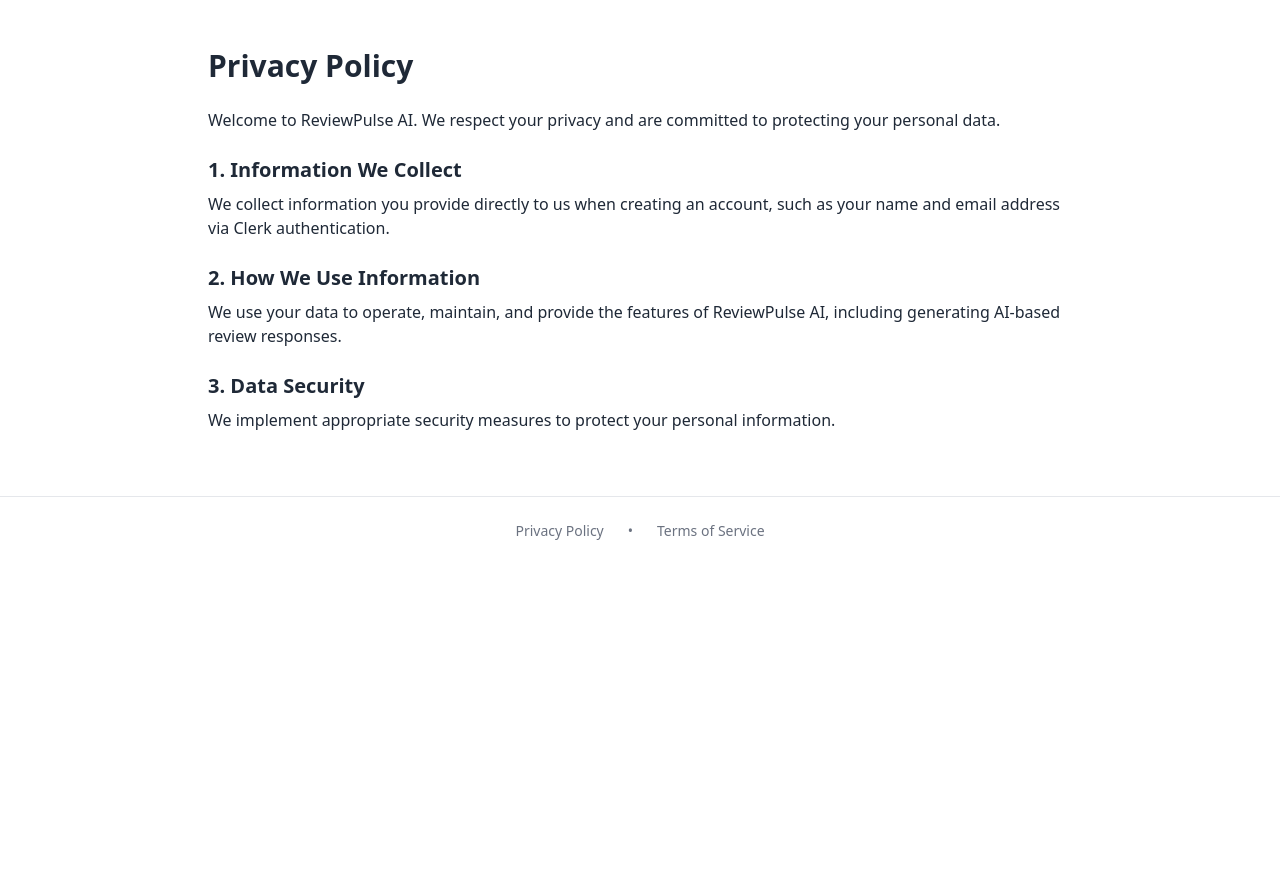
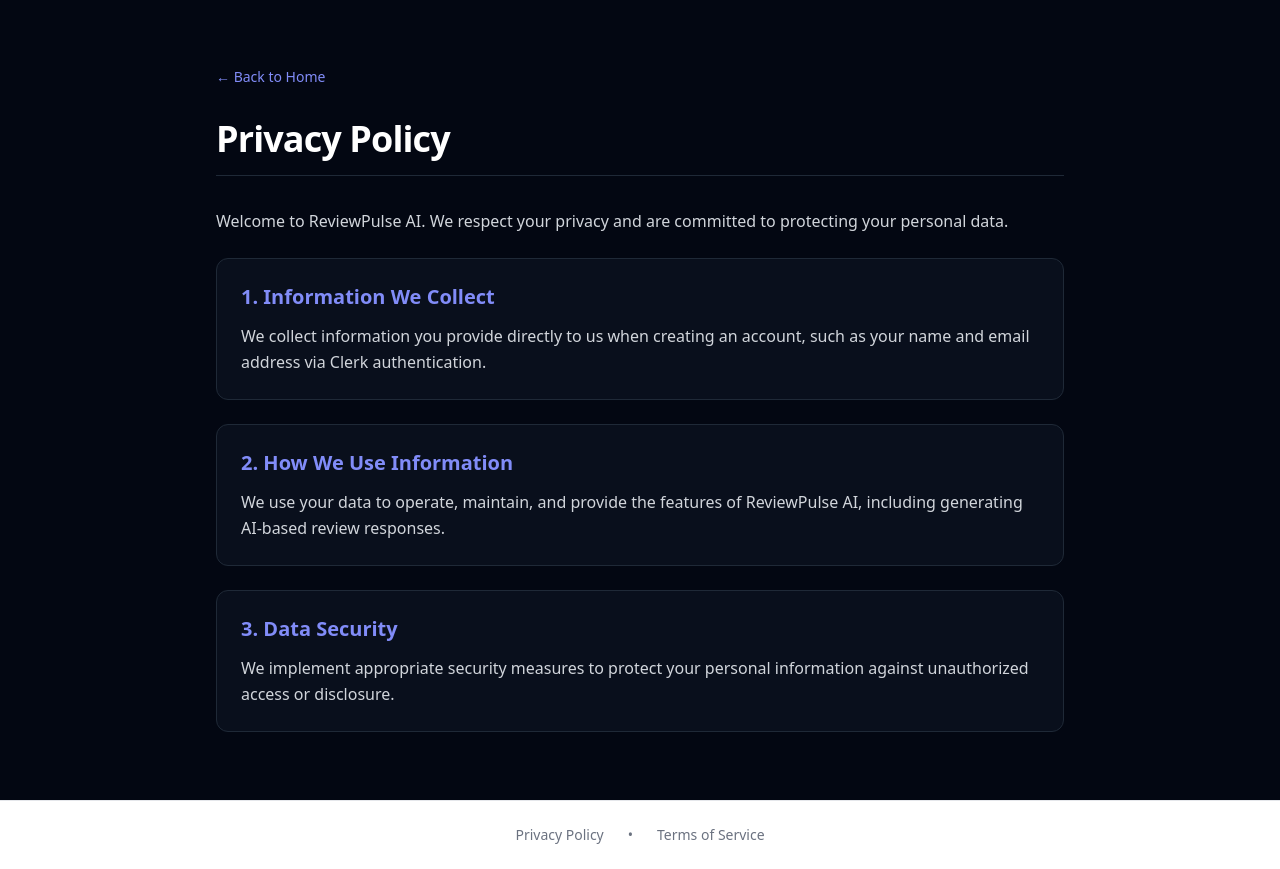
Before and after one commit to pateldivyesh22199-create/reviewpulse-app, a Next.js app: page /privacy in a window 1280 px wide. Before the commit the page ends 800 px from the top, so only its background shows below. Built offline with nearby package versions, Linux system fonts and the light colour scheme.

Commit message:
style legal pages to match app theme

```diff
--- a/app/privacy/page.js
+++ b/app/privacy/page.js
@@ -1,17 +1,47 @@
+import Link from 'next/link';
+
 export default function PrivacyPage() {
   return (
-    <div className="max-w-4xl mx-auto px-4 py-12 text-gray-800">
-      <h1 className="text-3xl font-bold mb-6">Privacy Policy</h1>
-      <p className="mb-4">Welcome to ReviewPulse AI. We respect your privacy and are committed to protecting your personal data.</p>
+    <div className="min-h-screen bg-gray-950 text-gray-100 flex flex-col justify-between">
+      <div className="max-w-4xl mx-auto px-6 py-16 w-full">
+        <Link
+          href="/"
+          className="inline-flex items-center text-sm text-indigo-400 hover:text-indigo-300 mb-8 transition-colors"
+        >
+          ← Back to Home
+        </Link>
 
-      <h2 className="text-xl font-semibold mt-6 mb-2">1. Information We Collect</h2>
-      <p className="mb-4">We collect information you provide directly to us when creating an account, such as your name and email address via Clerk authentication.</p>
+        <h1 className="text-4xl font-extrabold tracking-tight mb-8 text-white border-b border-gray-800 pb-4">
+          Privacy Policy
+        </h1>
 
-      <h2 className="text-xl font-semibold mt-6 mb-2">2. How We Use Information</h2>
-      <p className="mb-4">We use your data to operate, maintain, and provide the features of ReviewPulse AI, including generating AI-based review responses.</p>
+        <div className="space-y-6 text-gray-300 leading-relaxed text-base">
+          <p>
+            Welcome to ReviewPulse AI. We respect your privacy and are committed to protecting your personal data.
+          </p>
 
-      <h2 className="text-xl font-semibold mt-6 mb-2">3. Data Security</h2>
-      <p className="mb-4">We implement appropriate security measures to protect your personal information.</p>
+          <section className="bg-gray-900/50 p-6 rounded-xl border border-gray-800">
+            <h2 className="text-xl font-semibold mb-3 text-indigo-400">1. Information We Collect</h2>
+            <p>
+              We collect information you provide directly to us when creating an account, such as your name and email address via Clerk authentication.
+            </p>
+          </section>
+
+          <section className="bg-gray-900/50 p-6 rounded-xl border border-gray-800">
+            <h2 className="text-xl font-semibold mb-3 text-indigo-400">2. How We Use Information</h2>
+            <p>
+              We use your data to operate, maintain, and provide the features of ReviewPulse AI, including generating AI-based review responses.
+            </p>
+          </section>
+
+          <section className="bg-gray-900/50 p-6 rounded-xl border border-gray-800">
+            <h2 className="text-xl font-semibold mb-3 text-indigo-400">3. Data Security</h2>
+            <p>
+              We implement appropriate security measures to protect your personal information against unauthorized access or disclosure.
+            </p>
+          </section>
+        </div>
+      </div>
     </div>
   );
 }
--- a/app/terms/page.js
+++ b/app/terms/page.js
@@ -1,17 +1,47 @@
+import Link from 'next/link';
+
 export default function TermsPage() {
   return (
-    <div className="max-w-4xl mx-auto px-4 py-12 text-gray-800">
-      <h1 className="text-3xl font-bold mb-6">Terms of Service</h1>
-      <p className="mb-4">By accessing or using ReviewPulse AI, you agree to be bound by these terms.</p>
+    <div className="min-h-screen bg-gray-950 text-gray-100 flex flex-col justify-between">
+      <div className="max-w-4xl mx-auto px-6 py-16 w-full">
+        <Link
+          href="/"
+          className="inline-flex items-center text-sm text-indigo-400 hover:text-indigo-300 mb-8 transition-colors"
+        >
+          ← Back to Home
+        </Link>
 
-      <h2 className="text-xl font-semibold mt-6 mb-2">1. Use of Service</h2>
-      <p className="mb-4">You must use ReviewPulse AI in compliance with all applicable laws and regulations.</p>
+        <h1 className="text-4xl font-extrabold tracking-tight mb-8 text-white border-b border-gray-800 pb-4">
+          Terms of Service
+        </h1>
 
-      <h2 className="text-xl font-semibold mt-6 mb-2">2. Accounts</h2>
-      <p className="mb-4">You are responsible for maintaining the security of your account credentials.</p>
+        <div className="space-y-6 text-gray-300 leading-relaxed text-base">
+          <p>
+            By accessing or using ReviewPulse AI, you agree to be bound by these Terms of Service.
+          </p>
 
-      <h2 className="text-xl font-semibold mt-6 mb-2">3. Subscriptions & Payments</h2>
-      <p className="mb-4">Fees for paid services are billed in advance on a recurring monthly or annual basis.</p>
+          <section className="bg-gray-900/50 p-6 rounded-xl border border-gray-800">
+            <h2 className="text-xl font-semibold mb-3 text-indigo-400">1. Use of Service</h2>
+            <p>
+              You must use ReviewPulse AI in compliance with all applicable local, state, national, and international laws and regulations.
+            </p>
+          </section>
+
+          <section className="bg-gray-900/50 p-6 rounded-xl border border-gray-800">
+            <h2 className="text-xl font-semibold mb-3 text-indigo-400">2. Accounts & Security</h2>
+            <p>
+              You are responsible for maintaining the security and confidentiality of your account credentials at all times.
+            </p>
+          </section>
+
+          <section className="bg-gray-900/50 p-6 rounded-xl border border-gray-800">
+            <h2 className="text-xl font-semibold mb-3 text-indigo-400">3. Subscriptions & Billing</h2>
+            <p>
+              Fees for paid services are billed in advance on a recurring monthly or annual basis. You can cancel your subscription at any time.
+            </p>
+          </section>
+        </div>
+      </div>
     </div>
   );
 }
```
